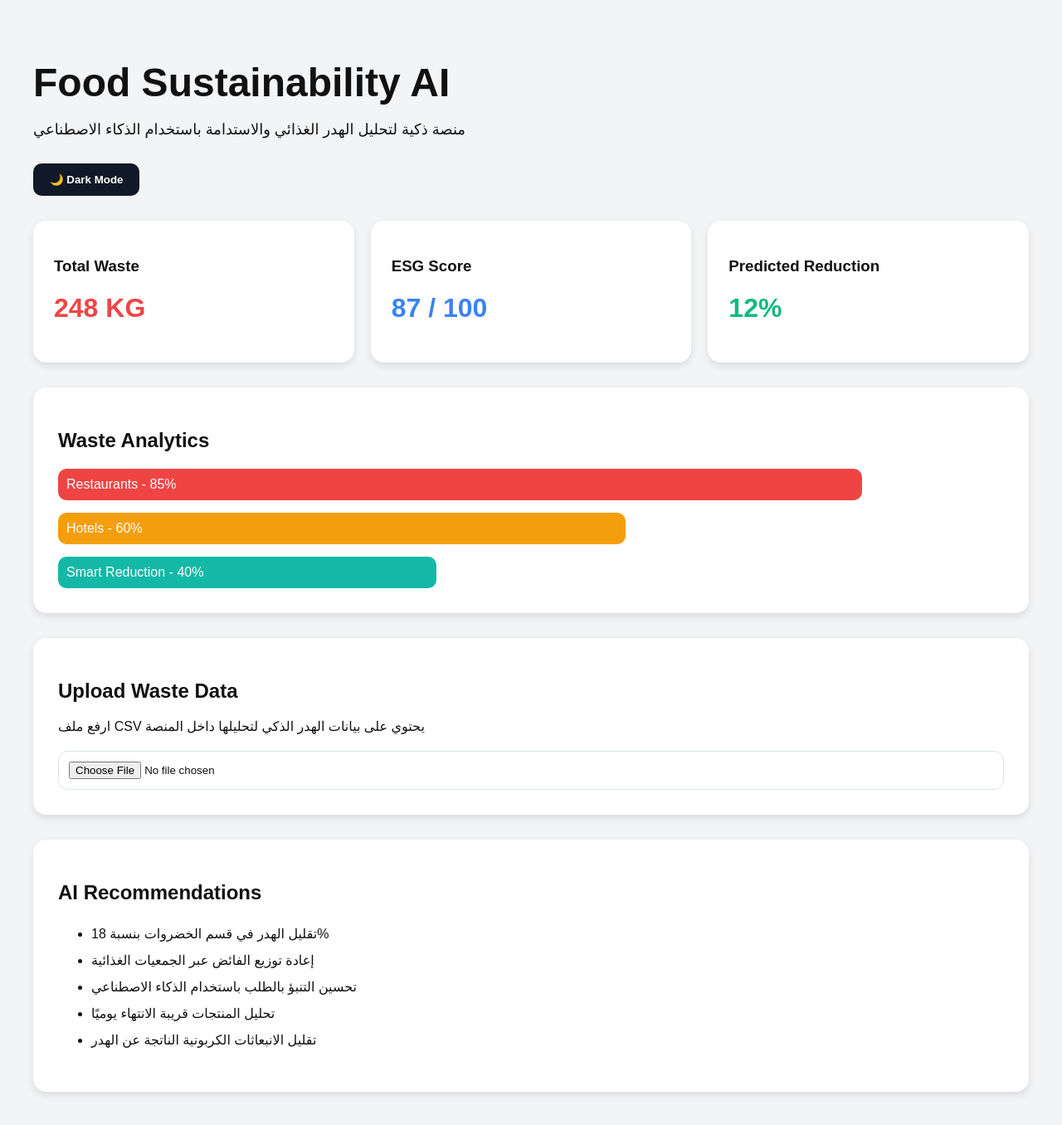
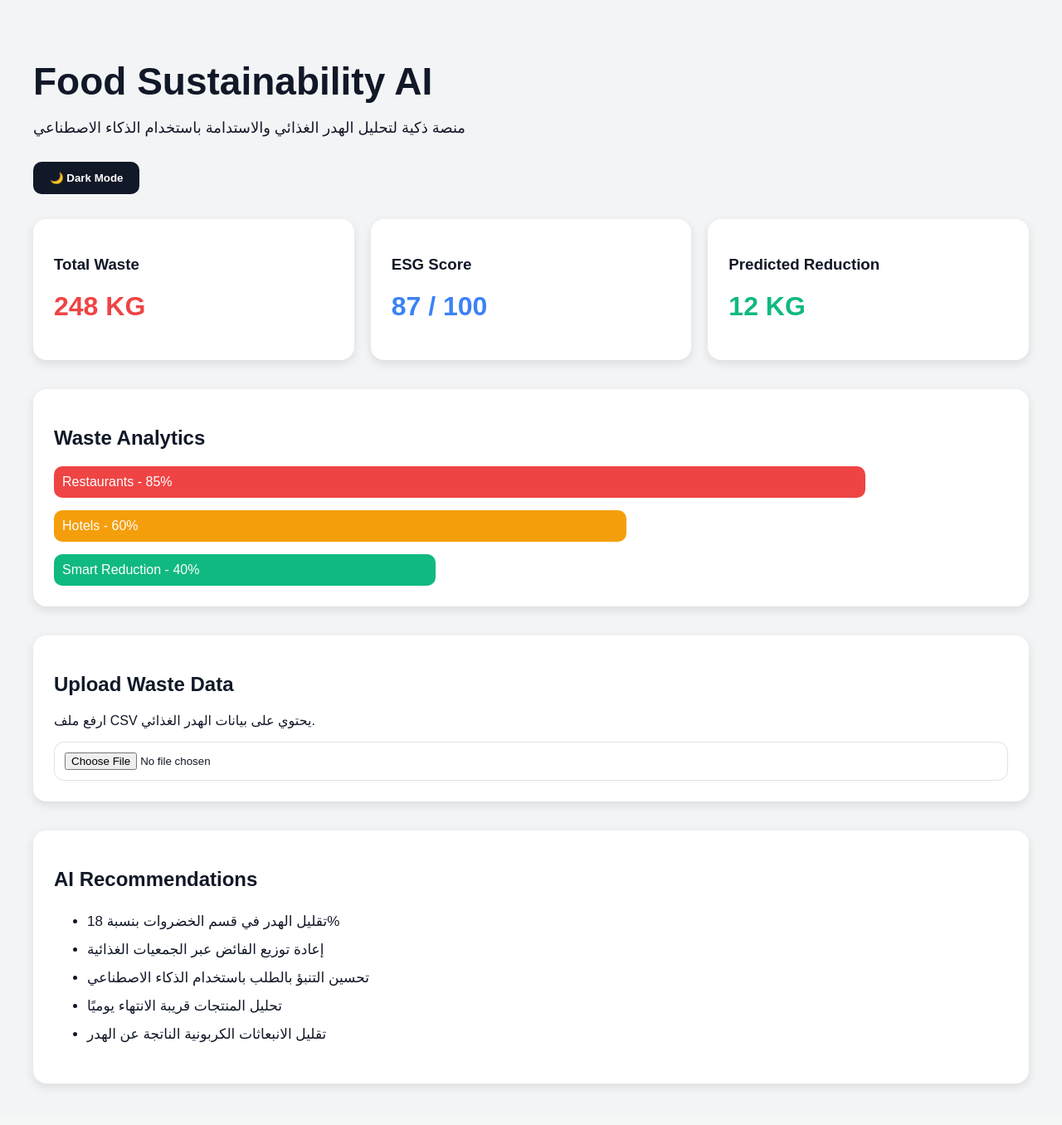
Before and after one commit to aboremasx0x-boop/food-sustainability-ai, a Next.js app in the folder Food_Sustainability_AI_Full_Platform/food_sustainability_frontend_v3/: page / in a window 1280 px wide. Shown: the whole page at 83% size. Built offline with nearby package versions, Linux system fonts and the light colour scheme.

Commit message:
Update index.jsx

```diff
--- a/Food_Sustainability_AI_Full_Platform/food_sustainability_frontend_v3/pages/index.jsx
+++ b/Food_Sustainability_AI_Full_Platform/food_sustainability_frontend_v3/pages/index.jsx
@@ -5,9 +5,9 @@ export default function Home() {
   const [fileName, setFileName] = useState("");
   const [analysis, setAnalysis] = useState("");
 
-  function toggleDarkMode() {
-    setDarkMode(!darkMode);
-  }
+  const [totalWaste, setTotalWaste] = useState(248);
+  const [esg, setESG] = useState(87);
+  const [reduction, setReduction] = useState(12);
 
   function handleFileUpload(e) {
     const file = e.target.files[0];
@@ -19,23 +19,38 @@ export default function Home() {
 
       reader.onload = (event) => {
         const text = event.target.result;
+        const rows = text.split("\n").slice(1).filter((row) => row.trim() !== "");
 
-        const rows = text.split("\n");
+        let total = 0;
 
-        const totalRows = rows.length - 1;
+        rows.forEach((row) => {
+          const cols = row.split(",");
+          const wasteKg = parseFloat(cols[2]);
+
+          if (!isNaN(wasteKg)) {
+            total += wasteKg;
+          }
+        });
+
+        const predictedReduction = Math.round(total * 0.12);
+        const esgScore = Math.max(0, Math.min(100, Math.round(100 - total / 5)));
+
+        setTotalWaste(total);
+        setReduction(predictedReduction);
+        setESG(esgScore);
 
         setAnalysis(`
 نتائج تحليل الملف:
 
-• عدد الصفوف داخل الملف: ${totalRows}
+• إجمالي الهدر: ${total} KG
 
-• تم اكتشاف بيانات هدر غذائي قابلة للتحليل
+• عدد السجلات داخل الملف: ${rows.length}
 
-• يوجد احتمال لتقليل الهدر بنسبة 15%
+• التخفيض المتوقع: ${predictedReduction} KG
 
-• يوصى بتحسين إدارة التخزين والتوزيع
+• مؤشر ESG الحالي: ${esgScore}/100
 
-• الذكاء الاصطناعي يقترح تقليل الفائض اليومي
+• الذكاء الاصطناعي يقترح تحسين إدارة التخزين والتوزيع وتقليل الفائض اليومي.
 `);
       };
 
@@ -43,46 +58,41 @@ export default function Home() {
     }
   }
 
-  return (
-    <div
-      style={{
+  const pageStyle = {
     minHeight: "100vh",
     padding: "40px",
     fontFamily: "Arial",
     background: darkMode ? "#111827" : "#f3f4f6",
-        color: darkMode ? "white" : "#111",
-        transition: "0.3s",
-      }}
-    >
-      <h1
-        style={{
-          fontSize: "48px",
-          marginBottom: "10px",
-        }}
-      >
+    color: darkMode ? "white" : "#111827",
+  };
+
+  const cardStyle = {
+    background: darkMode ? "#1f2937" : "white",
+    padding: "25px",
+    borderRadius: "16px",
+    boxShadow: "0 4px 12px rgba(0,0,0,0.1)",
+  };
+
+  return (
+    <div style={pageStyle}>
+      <h1 style={{ fontSize: "46px", marginBottom: "10px" }}>
         Food Sustainability AI
       </h1>
 
-      <p
-        style={{
-          marginBottom: "30px",
-          fontSize: "18px",
-        }}
-      >
+      <p style={{ fontSize: "18px", marginBottom: "30px" }}>
         منصة ذكية لتحليل الهدر الغذائي والاستدامة باستخدام الذكاء الاصطناعي
       </p>
 
       <button
-        onClick={toggleDarkMode}
+        onClick={() => setDarkMode(!darkMode)}
         style={{
           padding: "12px 20px",
           borderRadius: "10px",
           border: "none",
+          background: darkMode ? "#2563eb" : "#111827",
+          color: "white",
+          marginBottom: "30px",
           cursor: "pointer",
-          marginBottom: "30px",
-          background: darkMode ? "#374151" : "#111827",
-          color: "white",
-          fontWeight: "bold",
         }}
       >
         {darkMode ? "☀️ Light Mode" : "🌙 Dark Mode"}
@@ -93,67 +103,34 @@ export default function Home() {
           display: "grid",
           gridTemplateColumns: "repeat(auto-fit,minmax(250px,1fr))",
           gap: "20px",
-          marginBottom: "30px",
+          marginBottom: "35px",
         }}
       >
-        <div
-          style={{
-            background: darkMode ? "#1f2937" : "white",
-            padding: "25px",
-            borderRadius: "16px",
-            boxShadow: "0 4px 10px rgba(0,0,0,0.1)",
-          }}
-        >
+        <div style={cardStyle}>
           <h3>Total Waste</h3>
-
-          <h1 style={{ color: "#ef4444" }}>248 KG</h1>
+          <h1 style={{ color: "#ef4444" }}>{totalWaste} KG</h1>
         </div>
 
-        <div
-          style={{
-            background: darkMode ? "#1f2937" : "white",
-            padding: "25px",
-            borderRadius: "16px",
-            boxShadow: "0 4px 10px rgba(0,0,0,0.1)",
-          }}
-        >
+        <div style={cardStyle}>
           <h3>ESG Score</h3>
-
-          <h1 style={{ color: "#3b82f6" }}>87 / 100</h1>
+          <h1 style={{ color: "#3b82f6" }}>{esg} / 100</h1>
         </div>
 
-        <div
-          style={{
-            background: darkMode ? "#1f2937" : "white",
-            padding: "25px",
-            borderRadius: "16px",
-            boxShadow: "0 4px 10px rgba(0,0,0,0.1)",
-          }}
-        >
+        <div style={cardStyle}>
           <h3>Predicted Reduction</h3>
-
-          <h1 style={{ color: "#10b981" }}>12%</h1>
+          <h1 style={{ color: "#10b981" }}>{reduction} KG</h1>
         </div>
       </div>
 
-      <div
-        style={{
-          background: darkMode ? "#1f2937" : "white",
-          padding: "30px",
-          borderRadius: "16px",
-          marginBottom: "30px",
-          boxShadow: "0 4px 10px rgba(0,0,0,0.1)",
-        }}
-      >
+      <div style={{ ...cardStyle, marginBottom: "35px" }}>
         <h2>Waste Analytics</h2>
 
-        <div style={{ marginTop: "20px" }}>
         <div
           style={{
             background: "#ef4444",
             width: "85%",
+            padding: "10px",
             color: "white",
-              padding: "10px",
             borderRadius: "10px",
             marginBottom: "15px",
           }}
@@ -165,8 +142,8 @@ export default function Home() {
           style={{
             background: "#f59e0b",
             width: "60%",
+            padding: "10px",
             color: "white",
-              padding: "10px",
             borderRadius: "10px",
             marginBottom: "15px",
           }}
@@ -176,32 +153,21 @@ export default function Home() {
 
         <div
           style={{
-              background: "#14b8a6",
+            background: "#10b981",
             width: "40%",
+            padding: "10px",
             color: "white",
-              padding: "10px",
             borderRadius: "10px",
           }}
         >
           Smart Reduction - 40%
         </div>
       </div>
-      </div>
 
-      <div
-        style={{
-          background: darkMode ? "#1f2937" : "white",
-          padding: "30px",
-          borderRadius: "16px",
-          marginBottom: "30px",
-          boxShadow: "0 4px 10px rgba(0,0,0,0.1)",
-        }}
-      >
+      <div style={{ ...cardStyle, marginBottom: "35px" }}>
         <h2>Upload Waste Data</h2>
 
-        <p style={{ marginBottom: "20px" }}>
-          ارفع ملف CSV يحتوي على بيانات الهدر الذكي لتحليلها داخل المنصة
-        </p>
+        <p>ارفع ملف CSV يحتوي على بيانات الهدر الغذائي.</p>
 
         <input type="file" accept=".csv" onChange={handleFileUpload} />
 
@@ -215,9 +181,9 @@ export default function Home() {
           <div
             style={{
               marginTop: "20px",
+              background: darkMode ? "#111827" : "#f9fafb",
               padding: "20px",
               borderRadius: "12px",
-              background: darkMode ? "#111827" : "#f9fafb",
               whiteSpace: "pre-line",
               lineHeight: "2",
             }}
@@ -227,30 +193,14 @@ export default function Home() {
         )}
       </div>
 
-      <div
-        style={{
-          background: darkMode ? "#1f2937" : "white",
-          padding: "30px",
-          borderRadius: "16px",
-          boxShadow: "0 4px 10px rgba(0,0,0,0.1)",
-        }}
-      >
+      <div style={cardStyle}>
         <h2>AI Recommendations</h2>
 
-        <ul
-          style={{
-            lineHeight: "2",
-            marginTop: "15px",
-          }}
-        >
+        <ul style={{ lineHeight: "2", fontSize: "17px" }}>
           <li>تقليل الهدر في قسم الخضروات بنسبة 18%</li>
-
           <li>إعادة توزيع الفائض عبر الجمعيات الغذائية</li>
-
           <li>تحسين التنبؤ بالطلب باستخدام الذكاء الاصطناعي</li>
-
           <li>تحليل المنتجات قريبة الانتهاء يوميًا</li>
-
           <li>تقليل الانبعاثات الكربونية الناتجة عن الهدر</li>
         </ul>
       </div>
```
Lines whose indentation alone changed are shown as unchanged.
